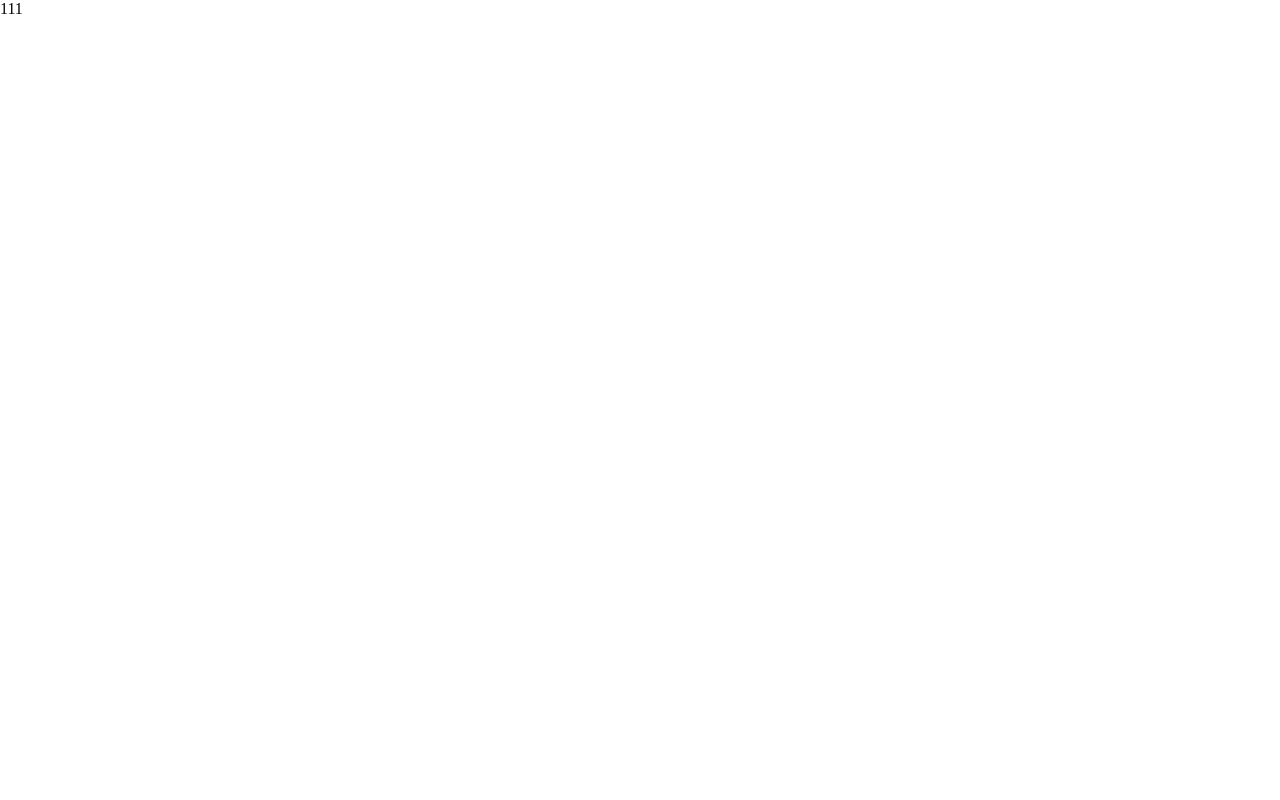
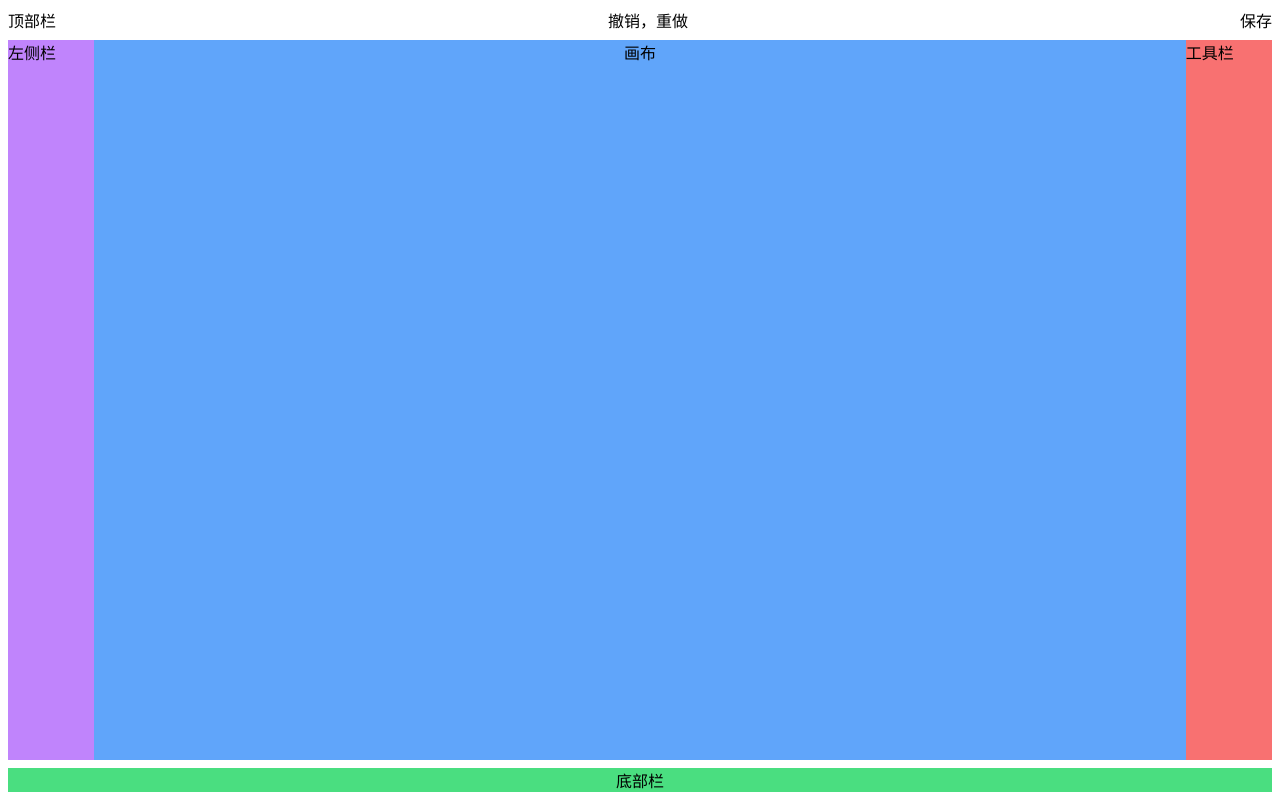
Before and after one commit to yucheng514/PAPERCRAFT, a Vue app: page / in a window 1280 px wide. Built offline with nearby package versions, Linux system fonts and the light colour scheme.

Commit message:
chore: layouts finish

```diff
--- a/index.html
+++ b/index.html
@@ -1,5 +1,5 @@
 <!DOCTYPE html>
-<html lang="en">
+<html lang="zh-CN">
     <head>
         <meta charset="UTF-8" />
         <link rel="icon" href="/favicon.ico" />
--- a/package.json
+++ b/package.json
@@ -17,6 +17,7 @@
     "@vue/tsconfig": "^0.1.3",
     "naive-ui": "^2.30.3",
     "typescript": "~4.6.3",
+    "unocss": "^0.38.2",
     "vite": "^2.9.1",
     "vue-tsc": "^0.33.9"
   }
--- a/src/App.vue
+++ b/src/App.vue
@@ -1,18 +1,37 @@
 <script setup lang="ts">
 import Top from "./components/layouts/Top.vue";
 // import { defineComponent } from "vue";
-import Left from './components/layouts/Left.vue'
+import Left from "./components/layouts/Left.vue";
 import { NButton } from "naive-ui";
-
+import Main from "./components/layouts/Main.vue";
+import Right from "./components/layouts/Right.vue";
 </script>
 
 <template>
     <!-- <n-button>naive-ui</n-button> -->
-    <Left></Left>
+    <div class="flex flex-col justify-between h-full">
+        <div class="flex-grow-0">
+            <Top></Top>
+        </div>
+        <div class="ml2 mr2 flex justify-between flex-grow">
+            <Left class=""></Left>
+
+            <Main  class=""></Main>
+            <Right class=""></Right>
+        </div>
+        <div class="m2 bg-green flex-grow-0 text-center">底部栏</div>
+    </div>
 </template>
 
 <style>
+html,
+body,
+#app {
+    margin: 0;
+    height: 100%;
+}
+
 * {
-    margin: 0;
+    box-sizing: border-box;
 }
 </style>
--- a/src/components/layouts/Left.vue
+++ b/src/components/layouts/Left.vue
@@ -1,6 +1,6 @@
 <template>
-    <div class="left">
-        111
+    <div class="flex-grow-0 bg-purple w100px h-full">
+        左侧栏
     </div>
 </template>
 
@@ -9,9 +9,4 @@
 
 </script>
 <style>
-.id {
-    background-color: green;
-    width: 200px;
-    height: 100%;
-}
 </style>
--- a/src/components/layouts/Main.vue
+++ b/src/components/layouts/Main.vue
@@ -1,8 +1,11 @@
 <template>
-  <div ></div>
+  <div class="bg-blue h-full w-full text-center flex-grow">
+
+    画布
+  </div>
 </template>
 
 <script setup lang='ts'>
 </script>
-<style scoped>
+<style>
 </style>
--- a/src/components/layouts/Right.vue
+++ b/src/components/layouts/Right.vue
@@ -1,8 +1,10 @@
 <template>
-  <div ></div>
+  <div class="bg-red w100px h-full flex-grow-0">
+    工具栏
+  </div>
 </template>
 
 <script setup lang='ts'>
 </script>
-<style scoped>
+<style>
 </style>
--- a/src/components/layouts/Top.vue
+++ b/src/components/layouts/Top.vue
@@ -1,8 +1,12 @@
 <template>
-  <div ></div>
+  <div class="m2 flex justify-between" >
+    <div>顶部栏</div>
+    <div>撤销，重做</div>
+    <div>保存</div>
+  </div>
 </template>
 
 <script setup lang='ts'>
 </script>
-<style scoped>
+<style>
 </style>
--- a/src/main.ts
+++ b/src/main.ts
@@ -1,4 +1,4 @@
 import { createApp } from 'vue'
 import App from './App.vue'
-
+import 'uno.css'
 createApp(App).mount('#app')
--- a/vite.config.ts
+++ b/vite.config.ts
@@ -2,10 +2,14 @@ import { fileURLToPath, URL } from 'url'
 
 import { defineConfig } from 'vite'
 import vue from '@vitejs/plugin-vue'
+import Unocss from 'unocss/vite'
 
 // https://vitejs.dev/config/
 export default defineConfig({
-  plugins: [vue()],
+    plugins: [vue(), Unocss({
+        // presets: [],
+        rules: [['m-1', { margin: '0.25rem' }],]
+    })],
     resolve: {
         alias: {
             '@': fileURLToPath(new URL('./src', import.meta.url))
```
Also changed, not shown: 2 other files (tests, documents, lock files or other folders). Lines whose indentation alone changed are shown as unchanged.
